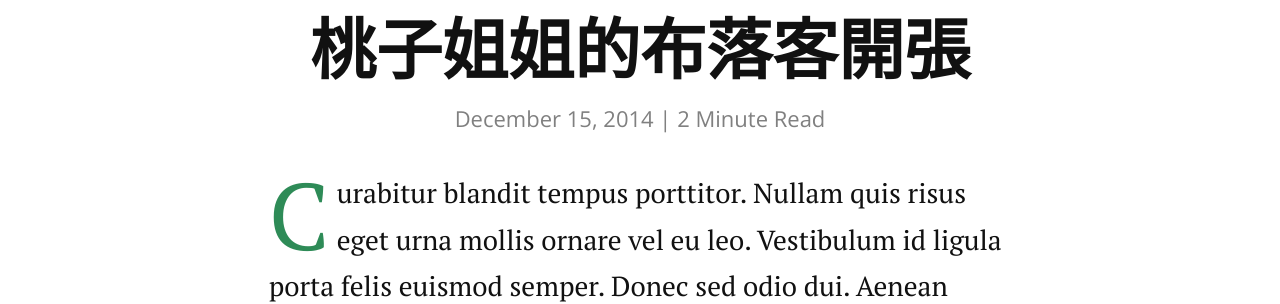
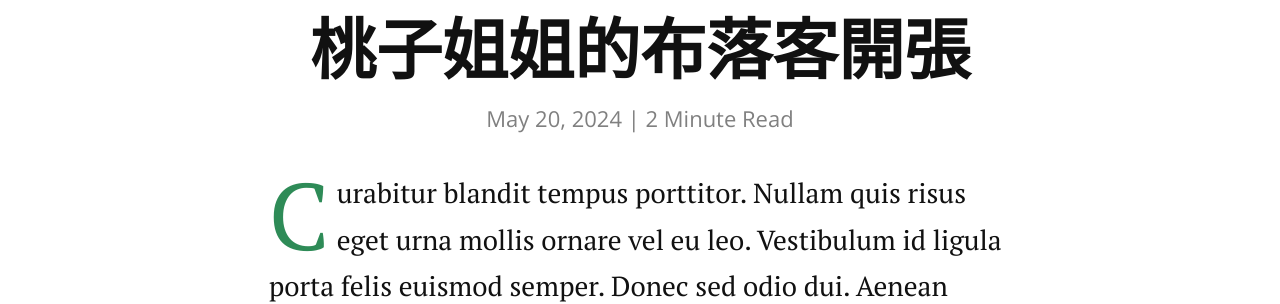
Before and after one commit to jetbomb2012/5711438, a Jekyll site: the page built from _posts/2024-05-20-example-post-formatting.markdown, in a window 1280 px wide and 900 px high. Shown: the part 348-652 px from the top of the window. Built offline with Jekyll 4.4.1, drawn with Linux system fonts in a browser that asks for light colours; nearby versions of some CDN libraries; comment, search, counter and statistics services are not loaded.

Commit message:
Update and rename 2014-12-15-example-post-formatting.markdown to 2024-05-20-example-post-formatting.markdown

```diff
--- a/_posts/2014-12-15-example-post-formatting.markdown
+++ b/_posts/2024-05-20-example-post-formatting.markdown
@@ -1,7 +1,7 @@
 ---
 layout: post
 title:  "桃子姐姐的布落客開張"
-date:   2014-12-15
+date:   2024-05-20
 description: 唧唧復唧唧，桃子當戶折。不聞機杼聲，惟聞女嘆息.問女何所思，問女何所憶。女亦無所思，女亦無所憶。昨夜見軍帖，可汗大點兵，軍書十二卷，卷卷有爺名。阿爺無大兒，桃子無長兄，愿為市鞍馬，從此替爺征。
 ---
 
```
